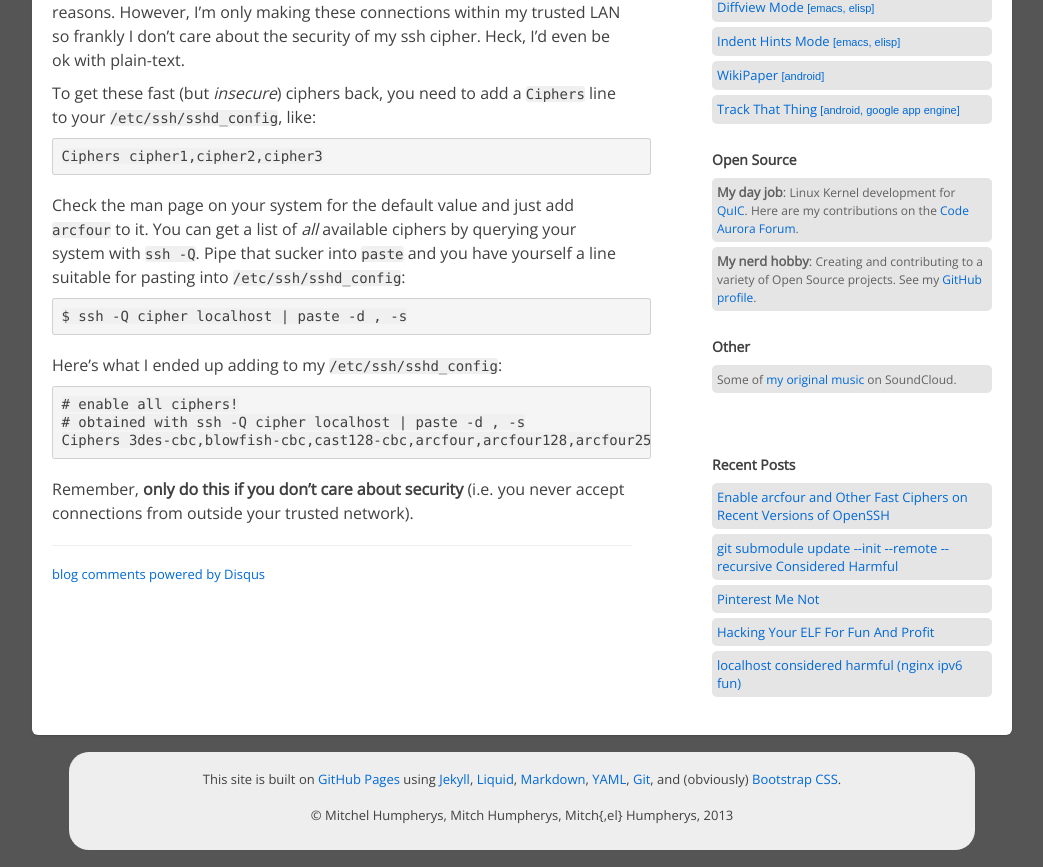
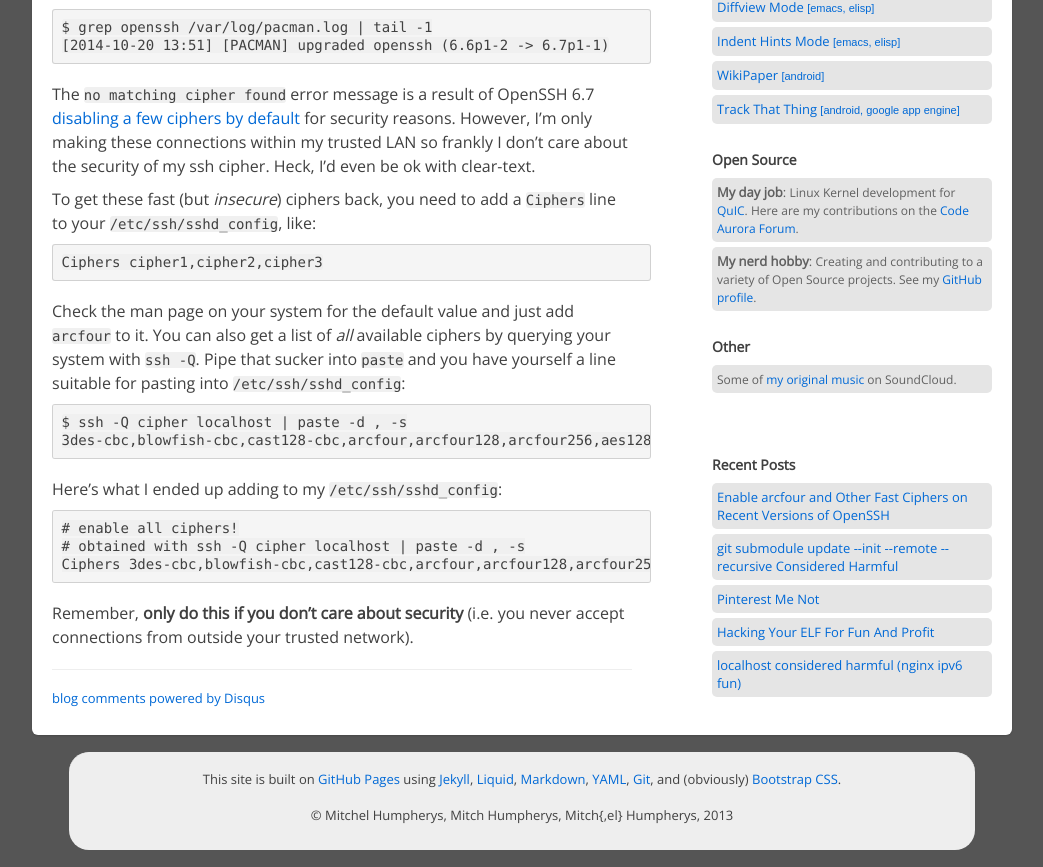
Before and after one commit to mgalgs/mgalgs.github.io, a Jekyll site: the page built from _posts/2014-10-22-enable-arcfour-and-other-fast-ciphers-on-recent-versions-of-openssh.markdown, in a window 1280 px wide and 1252 px high. Shown: the part 385-1252 px from the top of the window, without its empty margins (118-1161 px from the left). Built offline with Jekyll 4.4.1, drawn with Linux system fonts in a browser that asks for light colours; some web fonts are replaced; comment, search, counter and statistics services are not loaded; some of the changed text lies outside the part shown.

Commit message:
post: update ciphers post

```diff
--- a/_posts/2014-10-22-enable-arcfour-and-other-fast-ciphers-on-recent-versions-of-openssh.markdown
+++ b/_posts/2014-10-22-enable-arcfour-and-other-fast-ciphers-on-recent-versions-of-openssh.markdown
@@ -11,11 +11,16 @@ The error message I was seeing was:
     mgalgs@remote-host $ ssh -c arcfour my-machine
     no matching cipher found: client arcfour server aes128-ctr,aes192-ctr,aes256-ctr,aes128-gcm@openssh.com,aes256-gcm@openssh.com,chacha20-poly1305@openssh.com
 
-This is because OpenSSH 6.7
-[disables a few ciphers by default](http://www.openssh.com/txt/release-6.7)
+This was after updating `openssh` from `6.6p1-2` to `6.7p1-1`:
+
+    $ grep openssh /var/log/pacman.log | tail -1
+    [2014-10-20 13:51] [PACMAN] upgraded openssh (6.6p1-2 -> 6.7p1-1)
+
+The `no matching cipher found` error message is a result of OpenSSH 6.7
+[disabling a few ciphers by default](http://www.openssh.com/txt/release-6.7)
 for security reasons.  However, I'm only making these connections within my
 trusted LAN so frankly I don't care about the security of my ssh cipher.
-Heck, I'd even be ok with plain-text.
+Heck, I'd even be ok with clear-text.
 
 To get these fast (but *insecure*) ciphers back, you need to add a
 `Ciphers` line to your `/etc/ssh/sshd_config`, like:
@@ -23,11 +28,12 @@ To get these fast (but *insecure*) ciphers back, you need to add a
     Ciphers cipher1,cipher2,cipher3
 
 Check the man page on your system for the default value and just add
-`arcfour` to it.  You can get a list of *all* available ciphers by querying
-your system with `ssh -Q`.  Pipe that sucker into `paste` and you have
-yourself a line suitable for pasting into `/etc/ssh/sshd_config`:
+`arcfour` to it.  You can also get a list of *all* available ciphers by
+querying your system with `ssh -Q`.  Pipe that sucker into `paste` and you
+have yourself a line suitable for pasting into `/etc/ssh/sshd_config`:
 
     $ ssh -Q cipher localhost | paste -d , -s
+    3des-cbc,blowfish-cbc,cast128-cbc,arcfour,arcfour128,arcfour256,aes128-cbc,aes192-cbc,aes256-cbc,rijndael-cbc@lysator.liu.se,aes128-ctr,aes192-ctr,aes256-ctr,aes128-gcm@openssh.com,aes256-gcm@openssh.com,chacha20-poly1305@openssh.com
 
 Here's what I ended up adding to my `/etc/ssh/sshd_config`:
 
```
